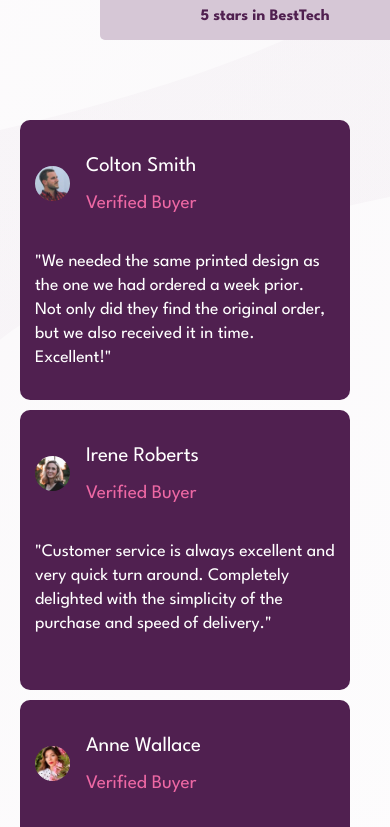
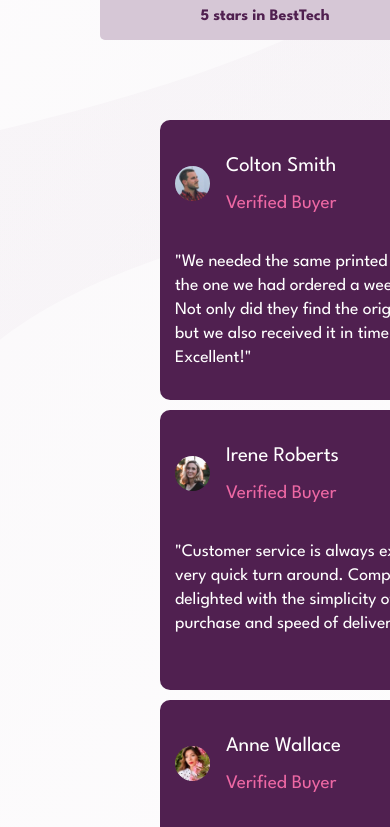
Before and after one commit to Ayodeledavid123/social-proof, a plain HTML site: page index.html in a window 390 px wide. Shown: the part 440-1267 px from the top of the page. Drawn offline with Linux system fonts and the light colour scheme.

Commit message:
Update styles.css

```diff
--- a/styles.css
+++ b/styles.css
@@ -183,8 +183,8 @@ body{
     }
     #buyers{
         flex-direction: column;
-        width: 350px;
-
+        width: 450px;
+        margin-left: 90px;
     }
     #buyers .buyer1{
         width: 300px;
```
